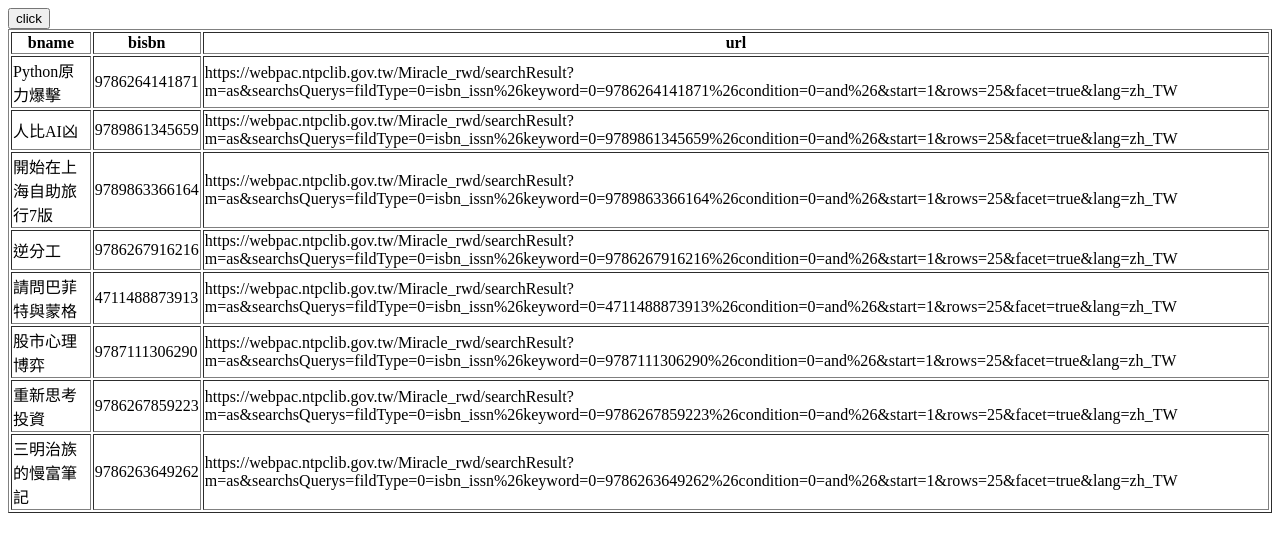
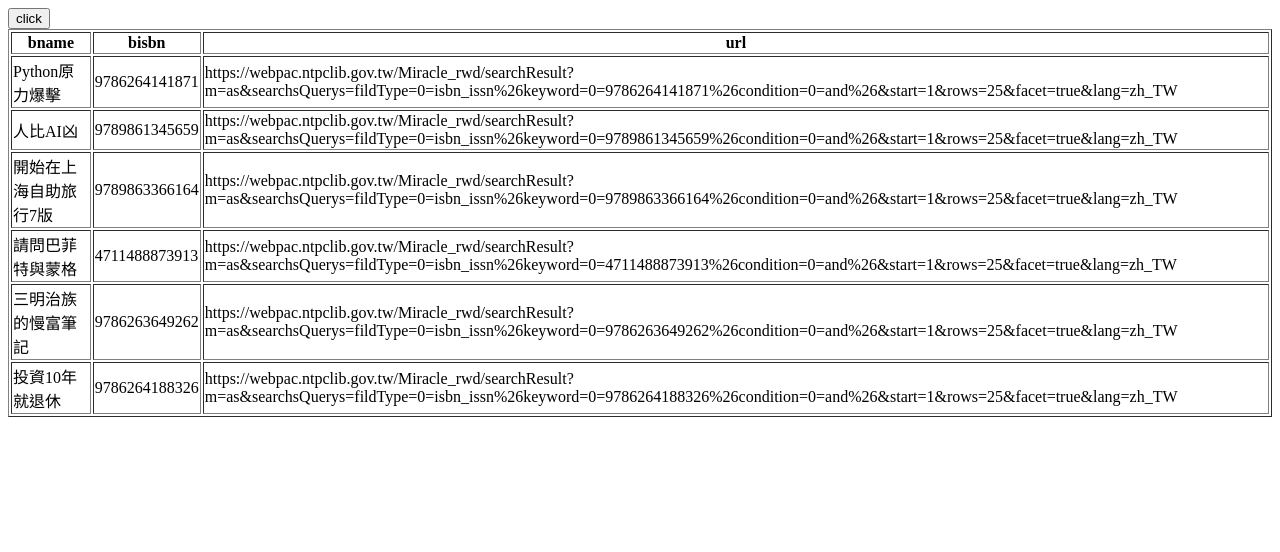
Before and after one commit to boeheimwu/boeheimwu.github.io, a plain HTML site: page build_X.html in a window 1280 px wide. Drawn offline with nearby package versions, Linux system fonts and the light colour scheme.

Commit message:
Add files via upload

```diff
--- a/build_X.html
+++ b/build_X.html
@@ -3,7 +3,7 @@
     <html lang="zh-TW">
     <head>
         <meta charset="UTF-8">
-        <title>新北 :8</title>
+        <title>新北 :6</title>
         <script src="https://ajax.googleapis.com/ajax/libs/jquery/1.12.4/jquery.min.js"></script>
         <script src="helper.js"></script>
     </head>
@@ -34,28 +34,10 @@
                 <td>https://webpac.ntpclib.gov.tw/Miracle_rwd/searchResult?m=as&searchsQuerys=fildType=0=isbn_issn%26keyword=0=9789863366164%26condition=0=and%26&start=1&rows=25&facet=true&lang=zh_TW</td>
             </tr>
 
-            <tr class="data-row" data-libparamurl="https://webpac.ntpclib.gov.tw/Miracle_rwd/searchResult?m=as&searchsQuerys=fildType=0=isbn_issn%26keyword=0=9786267916216%26condition=0=and%26&start=1&rows=25&facet=true&lang=zh_TW">
-                <td>逆分工</td>
-                <td>9786267916216</td>
-                <td>https://webpac.ntpclib.gov.tw/Miracle_rwd/searchResult?m=as&searchsQuerys=fildType=0=isbn_issn%26keyword=0=9786267916216%26condition=0=and%26&start=1&rows=25&facet=true&lang=zh_TW</td>
-            </tr>
-
             <tr class="data-row" data-libparamurl="https://webpac.ntpclib.gov.tw/Miracle_rwd/searchResult?m=as&searchsQuerys=fildType=0=isbn_issn%26keyword=0=4711488873913%26condition=0=and%26&start=1&rows=25&facet=true&lang=zh_TW">
                 <td>請問巴菲特與蒙格</td>
                 <td>4711488873913</td>
                 <td>https://webpac.ntpclib.gov.tw/Miracle_rwd/searchResult?m=as&searchsQuerys=fildType=0=isbn_issn%26keyword=0=4711488873913%26condition=0=and%26&start=1&rows=25&facet=true&lang=zh_TW</td>
-            </tr>
-
-            <tr class="data-row" data-libparamurl="https://webpac.ntpclib.gov.tw/Miracle_rwd/searchResult?m=as&searchsQuerys=fildType=0=isbn_issn%26keyword=0=9787111306290%26condition=0=and%26&start=1&rows=25&facet=true&lang=zh_TW">
-                <td>股市心理博弈</td>
-                <td>9787111306290</td>
-                <td>https://webpac.ntpclib.gov.tw/Miracle_rwd/searchResult?m=as&searchsQuerys=fildType=0=isbn_issn%26keyword=0=9787111306290%26condition=0=and%26&start=1&rows=25&facet=true&lang=zh_TW</td>
-            </tr>
-
-            <tr class="data-row" data-libparamurl="https://webpac.ntpclib.gov.tw/Miracle_rwd/searchResult?m=as&searchsQuerys=fildType=0=isbn_issn%26keyword=0=9786267859223%26condition=0=and%26&start=1&rows=25&facet=true&lang=zh_TW">
-                <td>重新思考投資</td>
-                <td>9786267859223</td>
-                <td>https://webpac.ntpclib.gov.tw/Miracle_rwd/searchResult?m=as&searchsQuerys=fildType=0=isbn_issn%26keyword=0=9786267859223%26condition=0=and%26&start=1&rows=25&facet=true&lang=zh_TW</td>
             </tr>
 
             <tr class="data-row" data-libparamurl="https://webpac.ntpclib.gov.tw/Miracle_rwd/searchResult?m=as&searchsQuerys=fildType=0=isbn_issn%26keyword=0=9786263649262%26condition=0=and%26&start=1&rows=25&facet=true&lang=zh_TW">
@@ -64,6 +46,12 @@
                 <td>https://webpac.ntpclib.gov.tw/Miracle_rwd/searchResult?m=as&searchsQuerys=fildType=0=isbn_issn%26keyword=0=9786263649262%26condition=0=and%26&start=1&rows=25&facet=true&lang=zh_TW</td>
             </tr>
 
+            <tr class="data-row" data-libparamurl="https://webpac.ntpclib.gov.tw/Miracle_rwd/searchResult?m=as&searchsQuerys=fildType=0=isbn_issn%26keyword=0=9786264188326%26condition=0=and%26&start=1&rows=25&facet=true&lang=zh_TW">
+                <td>投資10年就退休</td>
+                <td>9786264188326</td>
+                <td>https://webpac.ntpclib.gov.tw/Miracle_rwd/searchResult?m=as&searchsQuerys=fildType=0=isbn_issn%26keyword=0=9786264188326%26condition=0=and%26&start=1&rows=25&facet=true&lang=zh_TW</td>
+            </tr>
+
         </table>
     </body>
     </html>
```
Also changed, not shown: index.html (+9 -0 lines).
